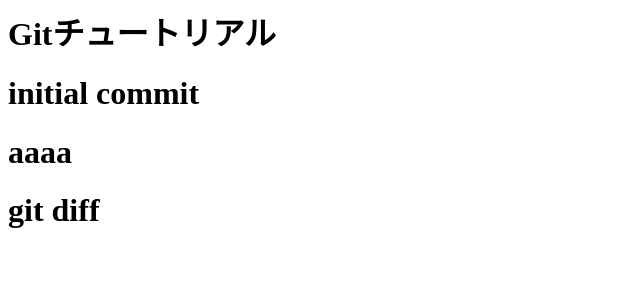
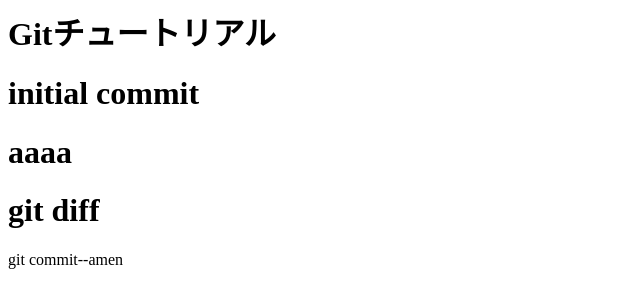
Before and after one commit to terukitatsumi/git_tutorial_bak, a plain HTML site: page index.html in a window 1280 px wide. Shown: the whole page, without its empty margins (0-640 px from the left). Drawn offline with Linux system fonts and the light colour scheme.

Commit message:
git commit --amendを追記

```diff
--- a/index.html
+++ b/index.html
@@ -5,3 +5,4 @@
 <h1>aaaa</h1>
 
 <h1>git diff</h1>
+<p>git commit--amen</p>
```
